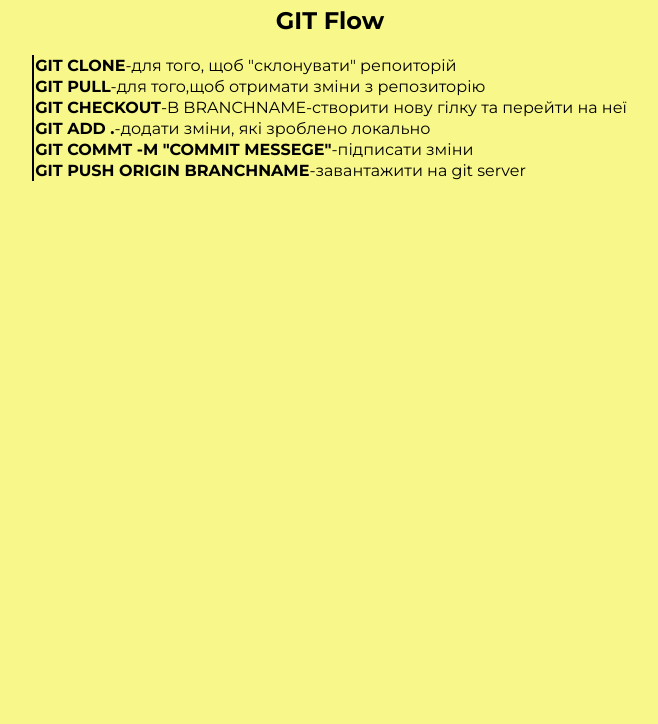
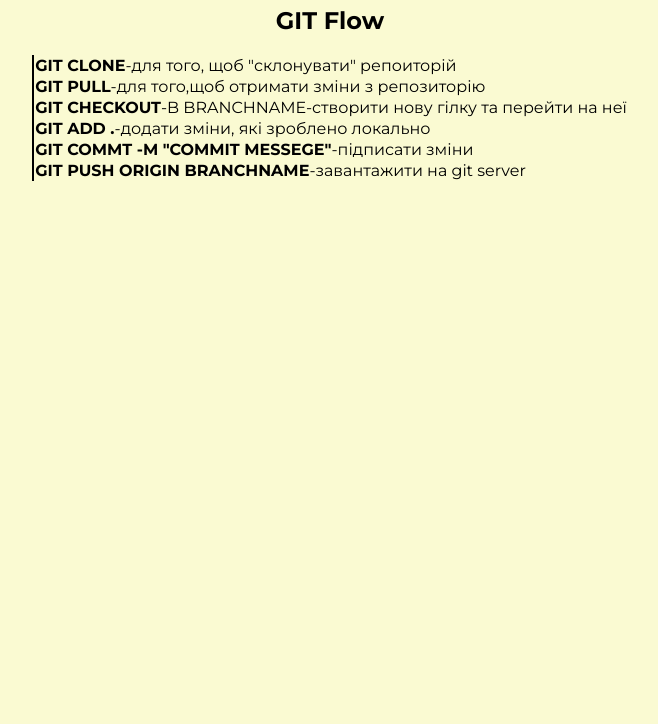
Before and after one commit to gads1/KFundSlesson5-classwork-, a plain HTML site: page index.html in a window 1280 px wide. Shown: the part 76-800 px from the top of the page, without its empty margins (310-968 px from the left). Drawn offline with Linux system fonts and the light colour scheme.

Commit message:
bgc color

```diff
--- a/styles.css
+++ b/styles.css
@@ -2,7 +2,7 @@
 
 body {
     font-family: 'Montserrat', sans-serif;
-    background-color: rgba(248, 247, 128, 0.925);
+    background-color: lightgoldenrodyellow;
 }
 
 h1,h2 {
```
